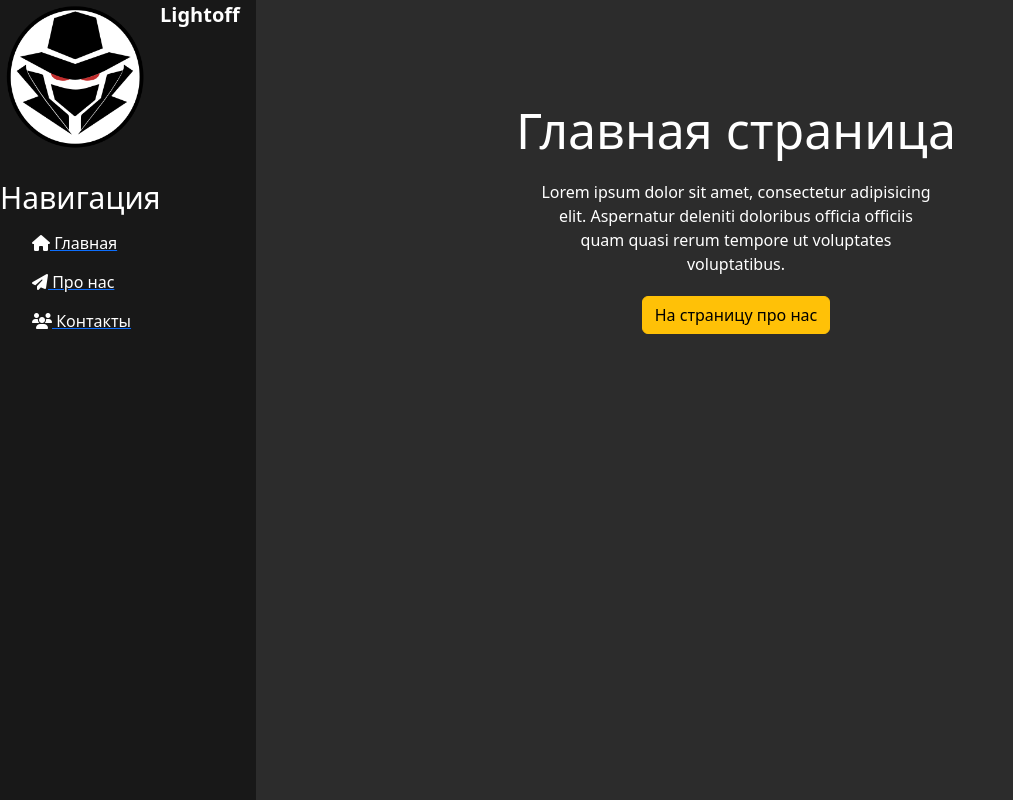
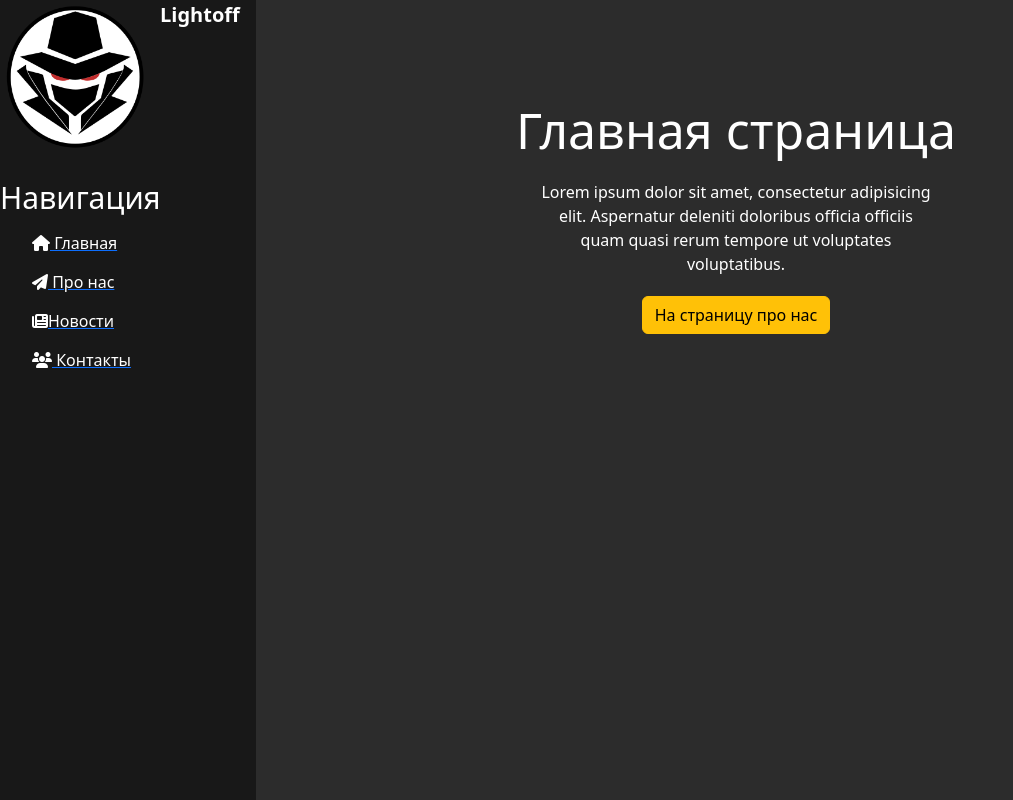
Before and after one commit to LightOff690/WEB, a Django app: page / in a window 1280 px wide. Shown: the whole page, without its empty margins (0-1013 px from the left). Run offline with Django 4.2, Linux system fonts and the light colour scheme; some libraries are stand-ins or nearby versions.

Commit message:
Update layout.html

```diff
--- a/newss/main/templates/main/layout.html
+++ b/newss/main/templates/main/layout.html
@@ -10,8 +10,6 @@
     <link rel="stylesheet" href="https://cdn.jsdelivr.net/npm/bootstrap@5.3.2/dist/css/bootstrap.min.css">
     <link rel="stylesheet" href="{% static 'main/css/main.css' %}">
     <script src="https://kit.fontawesome.com/ab3ea5dc60.js" crossorigin="anonymous"></script>
-
-
 </head>
 <body>
     <aside>
@@ -21,6 +19,7 @@
         <ul>
             <a href="{% url 'home' %}"><li><i class="fa-solid fa-house"></i> Главная</li></a>
             <a href="{% url 'about' %}"><li><i class="fa-solid fa-paper-plane"></i> Про нас</li></a>
+            <a href="{% url 'pro_home' %}"><li><i class="fa-solid fa-newspaper"></i>Новости</li></a>
             <a href=""><li><i class="fa-solid fa-users"></i> Контакты</li></a>
         </ul>
     </aside>
```
